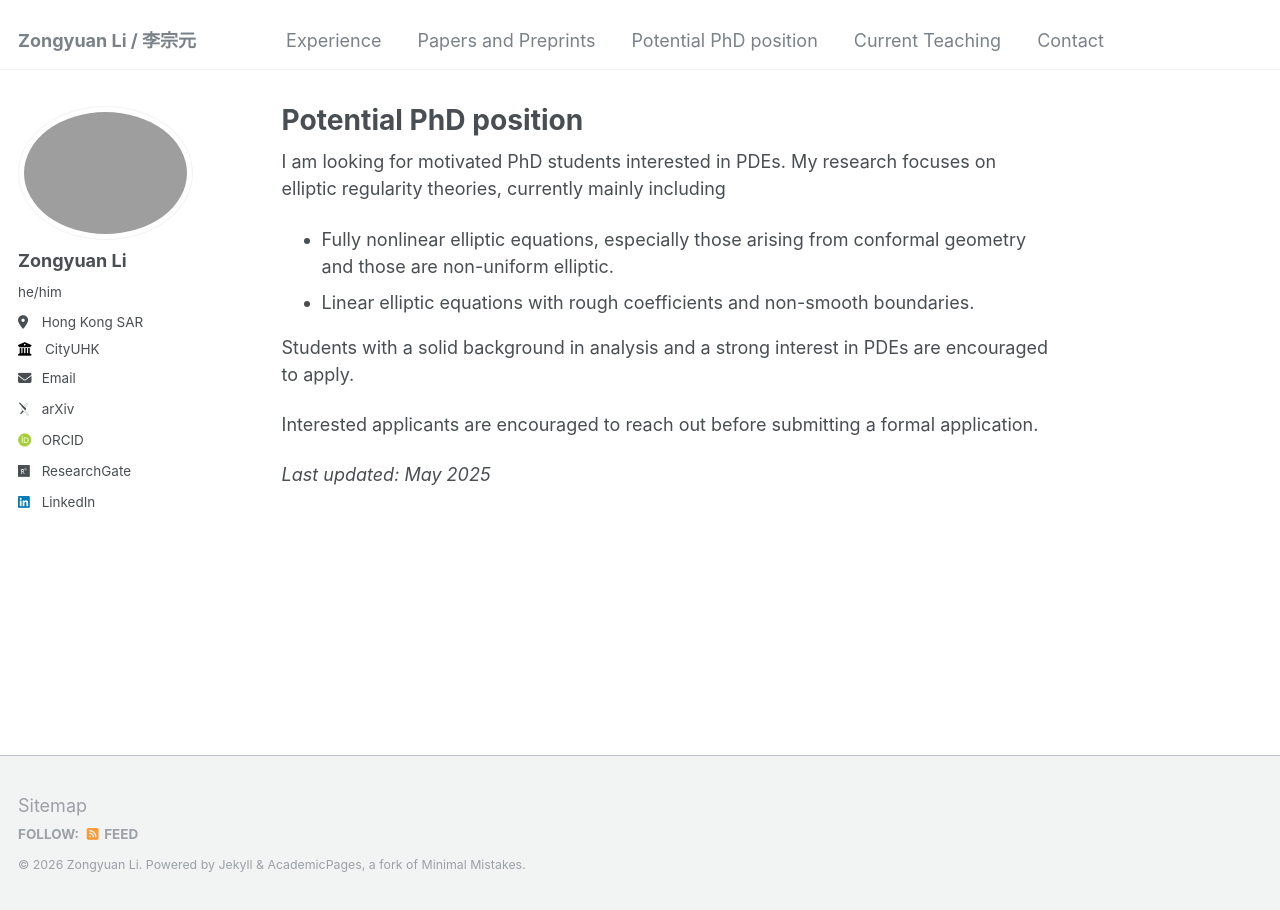
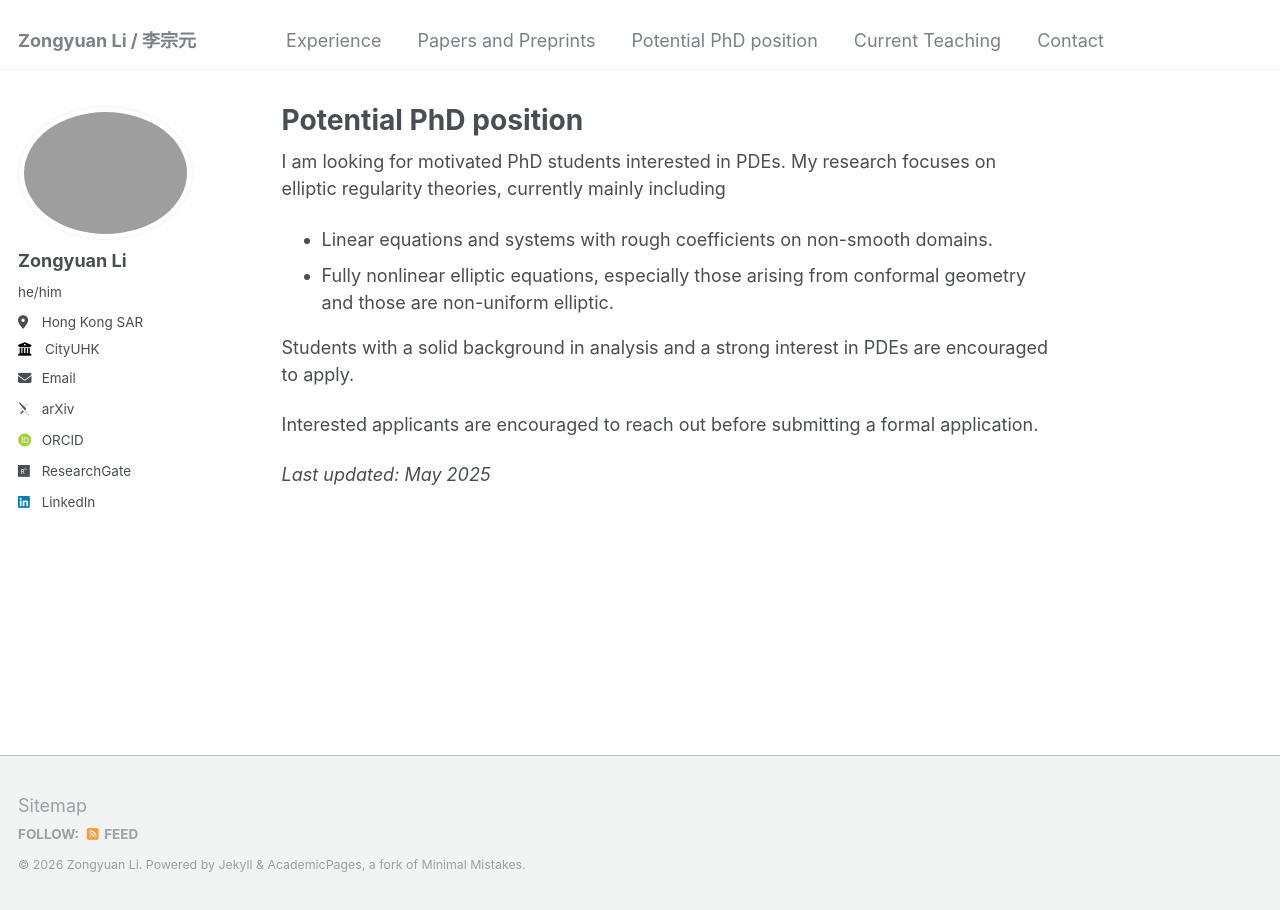
Before and after one commit to zongyuan-li/zongyuan-li.github.io, a Jekyll site: the page built from _pages/advising.md, in a window 1280 px wide. Built offline with Jekyll 4.4.1, drawn with Linux system fonts in a browser that asks for light colours; some web fonts are replaced.

Commit message:
Update advising.md

```diff
--- a/_pages/advising.md
+++ b/_pages/advising.md
@@ -8,8 +8,8 @@ redirect_from:
 ---
 
 I am looking for motivated PhD students interested in PDEs. My research focuses on elliptic regularity theories, currently mainly including
+  * Linear equations and systems with rough coefficients on non-smooth domains.
   * Fully nonlinear elliptic equations, especially those arising from conformal geometry and those are non-uniform elliptic.
-  * Linear elliptic equations with rough coefficients and non-smooth boundaries.
 
 Students with a solid background in analysis and a strong interest in PDEs are encouraged to apply.
 
```
